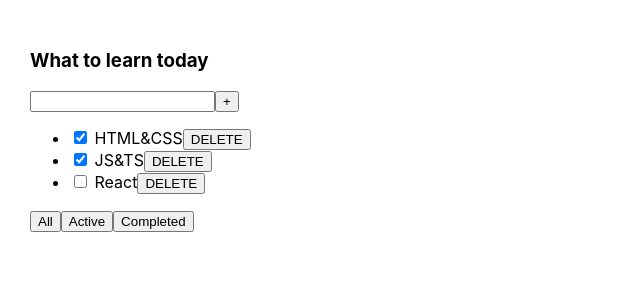
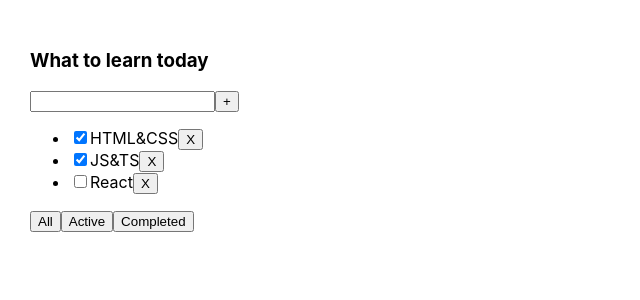
Before and after one commit to sergeisv113/it-incubator-todolist-ts, a React (Create React App) app: page / in a window 1280 px wide. Shown: the top 300 px of the page, without its empty margins (0-640 px from the left). Built offline with nearby package versions, Linux system fonts and the light colour scheme.

Commit message:
lesson-4

```diff
--- a/package.json
+++ b/package.json
@@ -10,14 +10,16 @@
     "@types/node": "^12.0.0",
     "@types/react": "^16.9.0",
     "@types/react-dom": "^16.9.0",
+    "@types/uuid": "^8.3.4",
     "react": "^16.13.1",
     "react-dom": "^16.13.1",
     "react-scripts": "3.4.1",
-    "typescript": "~3.7.2"
+    "typescript": "~3.7.2",
+    "uuid": "^8.3.2"
   },
   "scripts": {
     "start": "react-scripts start",
-    "build": "react-scripts build",
+    "build": "react-scripts ../../todolist-test/build",
     "test": "react-scripts test",
     "eject": "react-scripts eject"
   },
--- a/src/App.tsx
+++ b/src/App.tsx
@@ -1,82 +1,87 @@
 import React, {useState} from 'react';
 import './App.css';
-import {ButtonType, TaskType, TodoList} from "./TodoList";
+import {TaskType, TodoList} from "./TodoList";
+import {v1} from "uuid";
+
 //CLI
 //GUI => CRUD
+//C+func
+//R+++++...func
+//U++func
+//D+func
 
 export type FilterValuesType = 'All' | 'Active' | 'Completed'
 
 function App() {
+
     //class component & functional component
-    //BiznesLogick BLL:
+    //BiznesLogick BLL: data+functional logick
+
     const todoListTitle_1: string = 'What to learn today'
-    const todoListTitle_2: string = 'What to learn week'
-    /*    let tasks: Array<TaskType> = [
-            {id: 1, title: 'HTML&CSS', isDone: true},
-            {id: 2, title: 'JS&TS', isDone: true},
-            {id: 3, title: 'React', isDone: false},
-            {id: 3, title: 'React', isDone: false},
-            {id: 3, title: 'React', isDone: false},
-            {id: 3, title: 'React', isDone: false},
-        ]*/
-
-    // const tasks_2: Array<TaskType> = [
-    //     {id: 4, title: 'SaSS', isDone: true},
-    //     {id: 5, title: 'MobX', isDone: true},
-    //     {id: 6, title: 'Angular.js', isDone: false},
-    // ]
 
     const [tasks, setTasks] = useState<Array<TaskType>>([
-        {id: 1, title: 'HTML&CSS', isDone: true},
-        {id: 2, title: 'JS&TS', isDone: true},
-        {id: 3, title: 'React', isDone: false},
+        {id: v1(), title: 'HTML&CSS', isDone: true},
+        {id: v1(), title: 'JS&TS', isDone: true}, //=>{...task, isDone: false}
+        {id: v1(), title: 'React', isDone: false},
     ])
     const [filter, setFilter] = useState<FilterValuesType>('All');
+
+    // DELETE
+    const removeTask = (taskID: string) => {
+        setTasks(tasks.filter(t => t.id !== taskID));
+    }
+
+    // ADD
+    const addTask = (title: string) => {
+        const  newTask: TaskType = {
+            id: v1(), title: title, isDone: false
+        }
+        setTasks([newTask, ...tasks])
+    }
 
     const changeFilter = (filter: FilterValuesType) => {
         setFilter(filter)
     }
 
+//UI:
     const getTasksForTodoList = () => {
-        /*    switch (filter) {
+        /*    let tasksForTodolist = tasks;
+            if (filter === 'Active') {
+                tasksForTodolist = tasks.filter(t => !t.isDone)
+            }
+            if (filter === 'Completed') {
+                tasksForTodolist = tasks.filter(t => t.isDone)
+            }
+            return tasksForTodolist
+        }*/
+        switch (filter) {
+            case "Completed":
+                return tasks.filter(task => task.isDone)
             case "Active":
-                    return tasks.filter(t => !t.isDone)
-                case "Completed":
-                    return tasks.filter(t => t.isDone)
+                return tasks.filter(task => !task.isDone)
             default:
                 return tasks
-            }*/
-//   ||
-
-        let tasksForTodolist = tasks;
-        if (filter === 'Active') {
-            tasksForTodolist = tasks.filter(t => t.isDone === false)
         }
-        if (filter === 'Completed') {
-            tasksForTodolist = tasks.filter(t => t.isDone === true)
-        }
-        return tasksForTodolist
-
     }
 
-    const removeTask = (taskID: number) => {
-        setTasks(tasks.filter(t => t.id !== taskID));
-        console.log(tasks)//async
+    //update
+    const changeStatus = (taskID: string, isDone: boolean) => {
+        //если наша id не = taskID, то в массив кладем task без изменения, если task.id === taskID, меняем её isDone.
+        //создаем новый object => вкладываем task, isDone измен.
+        setTasks(tasks.map(task => task.id !== taskID ? task : {...task, isDone: isDone}))
     }
-    //UI:
+
     return (
         <div className="App">
             <TodoList title={todoListTitle_1}
-                // tasks={tasks}
                       tasks={getTasksForTodoList()}
                       removeTask={removeTask}
                       changeFilter={changeFilter}
+                      addTask={addTask}
+                      changeStatus={changeStatus}
+                      filter={filter}
             />
-
-
-            {/*<TodoList title={todoListTitle_2} tasks={tasks_2}/>*/}
         </div>
     );
 }
-
 export default App;
--- a/src/TodoList.tsx
+++ b/src/TodoList.tsx
@@ -1,63 +1,104 @@
-import React from 'react';
+import React, {ChangeEvent, FC, KeyboardEvent, useState} from 'react';
 import {FilterValuesType} from "./App";
 
 export type TaskType = {
-    id: number
+    // id: number
+    id: string
     title: string
     isDone: boolean
 }
-export type ButtonType = 'All' | 'Active' | 'Completed'
 
-type TodoListPropsTitle = {
+export type TodoListPropsTitle = {
     title: string
     tasks: Array<TaskType>
-    removeTask: (taskID: number) => void
+    // removeTask: (taskID: number) => void
+    removeTask: (taskID: string) => void
     changeFilter: (filter: FilterValuesType) => void
+    addTask: (title: string) => void //setNewTaskTitle
+    changeStatus: (taskID: string, isDone: boolean) => void
+    filter: FilterValuesType
 }
 
-export const TodoList = (props: TodoListPropsTitle) => {
+export const TodoList: FC<TodoListPropsTitle> = (props) => {
+    const [title, setTitle] = useState<string>('')
+const [error, setError] = useState<boolean>(false)
 
-  /*  const tasksItems = props.tasks.map(oneTask => {
+    let taskItems: any =  <span>Tasks list is empty</span>
+    if (props.tasks.length) {
+        taskItems = props.tasks.map(task => {
             return (
-            <li key={oneTask.id}><input type="checkbox" checked={oneTask.isDone}/> <span>{oneTask.title}</span></li>
-        )*/
-    // })
+                <li key={task.id}
+                    className={task.isDone ? 'isDone' : ''}
+                >
+                    <input
+                        onChange={(e) => props.changeStatus(task.id, e.currentTarget.checked)}
+                        type="checkbox"
+                        checked={task.isDone}
+                    />
+                    <span>{task.title}</span>
+                    <button onClick={() => props.removeTask(task.id)}>X</button>
+                </li>
+            )
+        })
+    }
+
+    const addTask = () => {
+        const trimmedTitle = title.trim()
+        if (trimmedTitle){
+            props.addTask(trimmedTitle)
+        } else  {
+            setError(true)
+        }
+        setTitle('')
+    }
+
+const changeTitle = (e: ChangeEvent<HTMLInputElement>) => {
+        if (error)setError(false)
+    setTitle(e.currentTarget.value)
+}
+
+const onKeyDownAddTask = (e: KeyboardEvent<HTMLInputElement>) => {
+        if(e.key === 'Enter') addTask()
+}
+
+const handlerCreator = (filter: FilterValuesType) => () => props.changeFilter(filter)
+const userMessage = error
+    ? <div style={{color: 'red'}}>Tasks list is empty</div>
+    : <div>Please, create list item</div>
+
+/*const onAllClickHandler = () => props.changeFilter('All')
+const onActiveClickHandler = () => props.changeFilter('Active')
+const onCompletedClickHandler = () => props.changeFilter('Completed')*/
 
 
     return (
                 <div>
                     <div>
                         <h3>{props.title}</h3>
+
                         <div>
-                    <input/>
-                    <button>+</button>
+                            <input
+                                value={title}
+                                onChange={changeTitle}
+                                className={error ? 'error' : ''}
+                                onKeyDown={onKeyDownAddTask}/>
+                            <button onClick={addTask}>+</button>
+
+                            {error && userMessage}
                         </div>
+
                         <ul>
+                            {taskItems}
+                        </ul>
 
-                    {props.tasks.map(oneTask =>
-                        <li key={oneTask.id}><input type="checkbox" checked={oneTask.isDone}/> <span>{oneTask.title}</span>
-                            <button onClick={() => props.removeTask(oneTask.id)}>DELETE</button>
-                        </li>)
-                        }
+                        <div>
+                            <button className={props.filter === 'All' ? 'btn-active btn' : 'btn'} onClick={handlerCreator('All')}>All</button>
+                            <button className={props.filter === 'Active' ? 'btn-active btn' : 'btn'} onClick={handlerCreator('Active')}>Active</button>
+                            <button
+                                className={props.filter === 'Completed' ? 'btn-active btn' : 'btn'} onClick={handlerCreator('Completed')}>Completed</button>
+                        </div>
 
-                    {/*{tasksItems}*/}
-         {/*           <li key={props.tasks[0].id}><input type="checkbox" checked={props.tasks[0].isDone}/> <span>{props.tasks[0].title}</span></li>
-                    <li key={props.tasks[1].id}><input type="checkbox" checked={props.tasks[1].isDone}/> <span>{props.tasks[1].title}</span></li>
-                    <li key={props.tasks[2].id}><input type="checkbox" checked={props.tasks[2].isDone}/> <span>{props.tasks[2].title}</span></li>*/}
-
-                </ul>
-                <div>
-{/*                    <button >All</button>
-                    <button >Active</button>
-                    <button >Completed</button>*/}
-
-                    <button onClick={() => {props.changeFilter('All')}}>All</button>
-                    <button onClick={() => {props.changeFilter('Active')}}>Active</button>
-                    <button onClick={() => {props.changeFilter('Completed')}}>Completed</button>
-                </div>
                     </div>
                 </div>
             );
-};
-
-// export default TodoList;
+        }
```
Also changed, not shown: 1 other file (tests, documents, lock files or other folders). Lines whose indentation alone changed are shown as unchanged.
